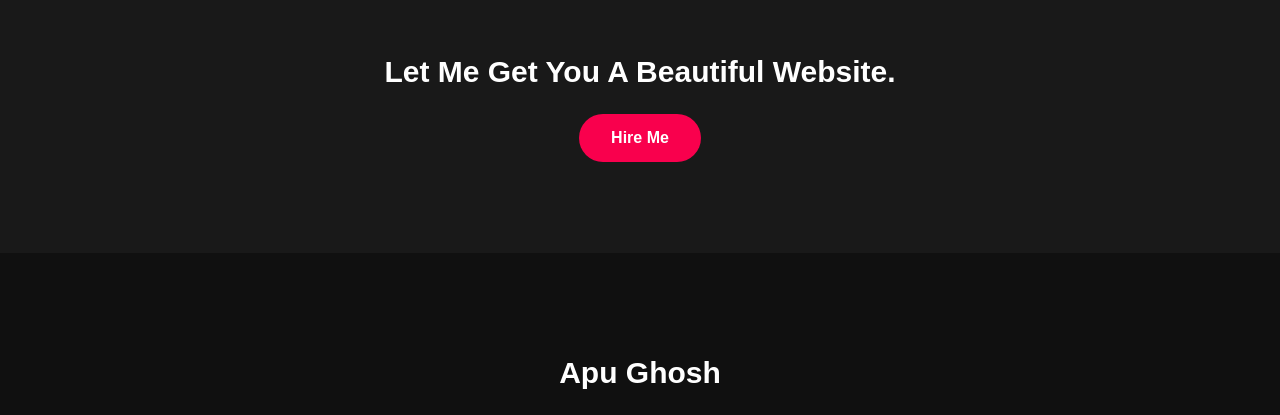
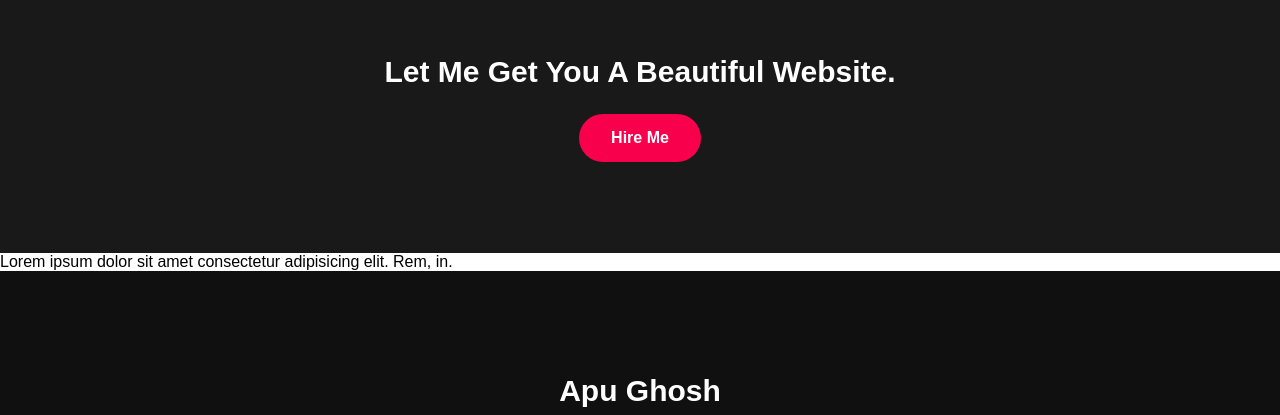
Before and after one commit to apughosh123/portfolio, a plain HTML site: page index.html in a window 1280 px wide. Shown: the part 2226-2641 px from the top of the page. Drawn offline with Linux system fonts and the light colour scheme.

Commit message:
added paragraph

```diff
--- a/index.html
+++ b/index.html
@@ -95,6 +95,7 @@
         <p>Let Me Get You A Beautiful Website.</p>
         <a class="button-two" href="#">Hire Me</a>
     </div>
+    <p>Lorem ipsum dolor sit amet consectetur adipisicing elit. Rem, in.</p>
 
     <footer>
         <p>Apu Ghosh</p>
```
